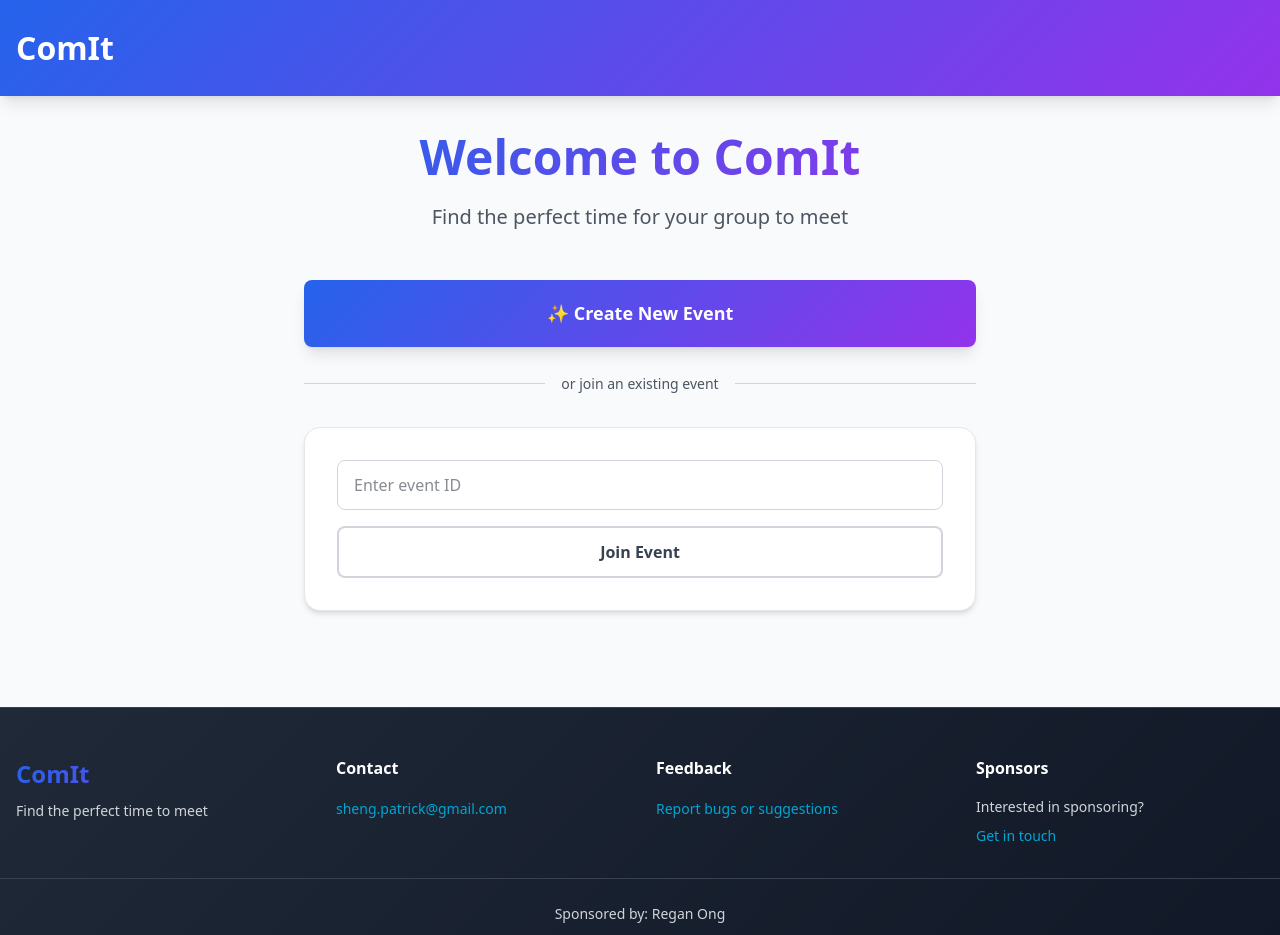
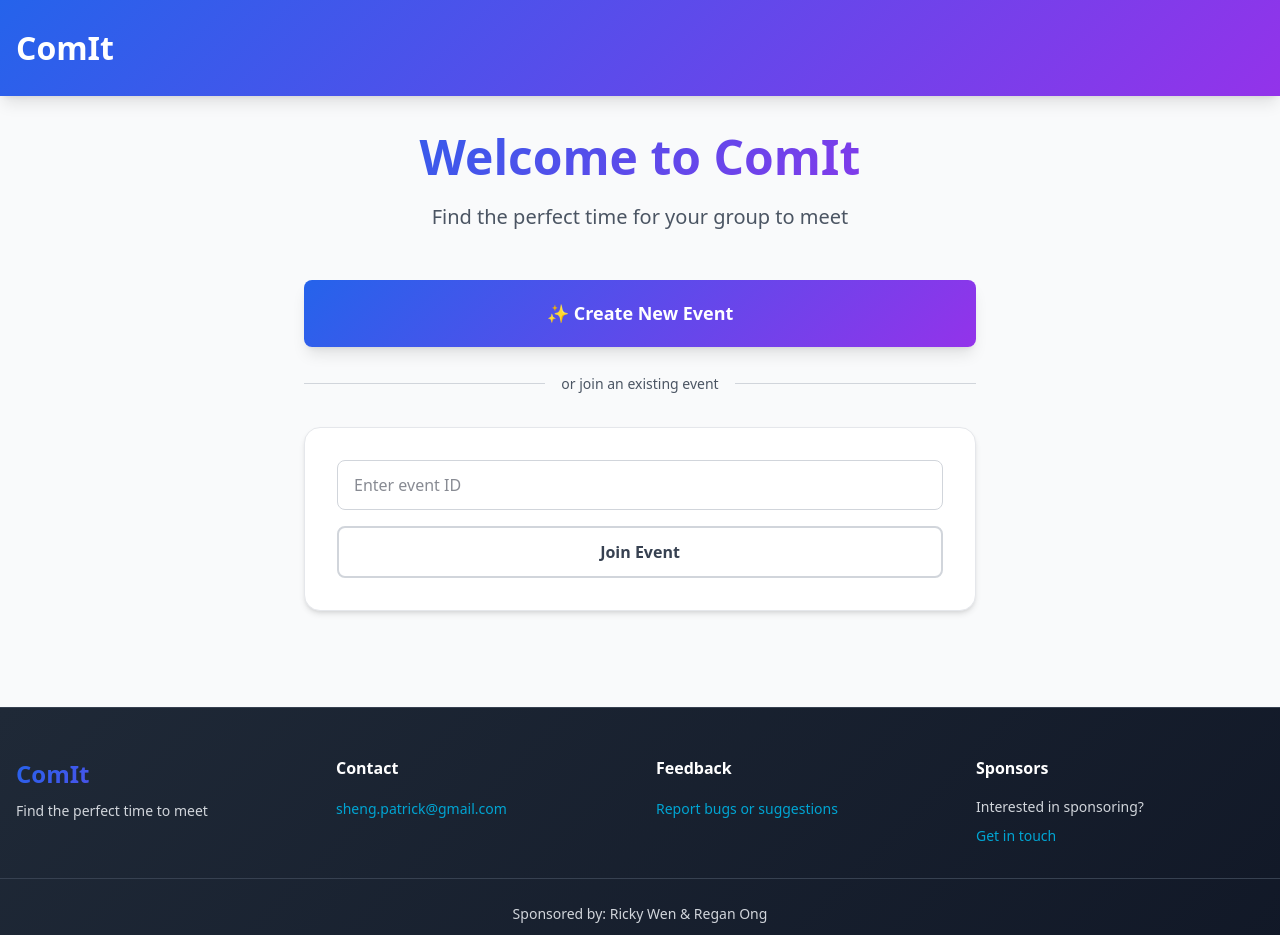
Before and after one commit to Patrick-Sheng/New_When2Meet, a React (Vite) app: page / in a window 1280 px wide. Shown: the top 935 px of the page. Built offline with nearby package versions, Linux system fonts and the light colour scheme.

Commit message:
doc: added Ricky to sponsers list

```diff
--- a/src/components/Footer.tsx
+++ b/src/components/Footer.tsx
@@ -44,7 +44,7 @@ function Footer() {
 
       <div className="footer-bottom">
         <p className="footer-sponsored">
-          Sponsored by: Regan Ong
+          Sponsored by: Ricky Wen & Regan Ong
         </p>
         <p className="footer-copyright">
           © {currentYear} ComIt. All rights reserved.
```
